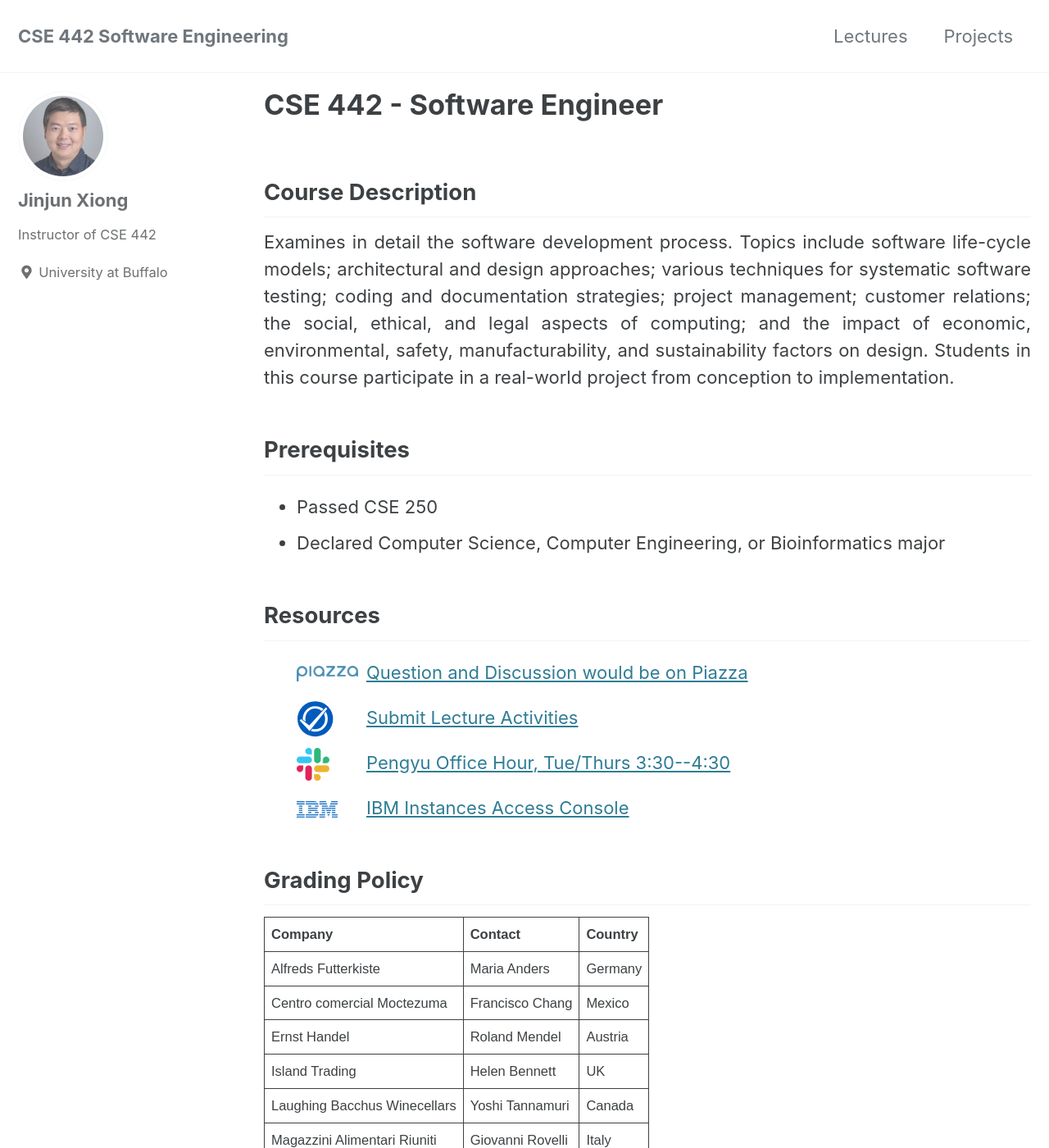
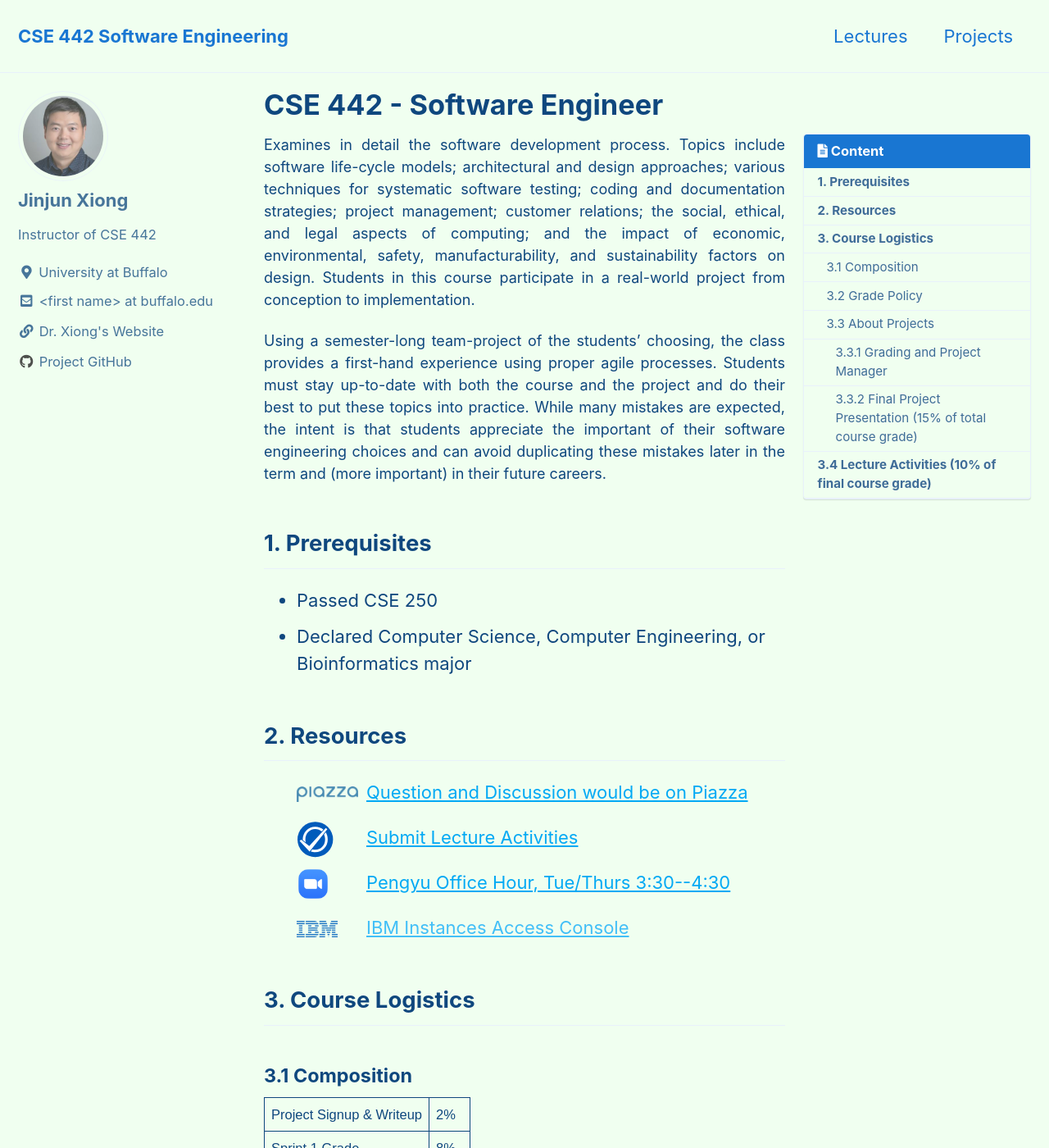
Before and after one commit to xlab-classes/cse442, a Jekyll site: the page built from index.md, in a window 1280 px wide and 1400 px high. Shown: the whole window at 82% size. Built offline with Jekyll 4.4.1, drawn with Linux system fonts in a browser that asks for light colours; cached includes are drawn as plain includes; some of the changed text lies outside the part shown.

Commit message:
fill the content in

```diff
--- a/_config.yml
+++ b/_config.yml
@@ -12,7 +12,7 @@
 
 # theme                  : "minimal-mistakes-jekyll"
 # remote_theme           : "mmistakes/minimal-mistakes"
-minimal_mistakes_skin    : "default" # "air", "aqua", "contrast", "dark", "dirt", "neon", "mint", "plum", "sunrise"
+minimal_mistakes_skin    : "aqua" # "air", "aqua", "contrast", "dark", "dirt", "neon", "mint", "plum", "sunrise"
 
 # Site Settings
 locale                   : "en-US"
@@ -108,21 +108,21 @@
   location         : "University at Buffalo"
   email            :
   links:
-    - label: "Email"
+    - label: "&lt;first name&gt; at buffalo.edu"
       icon: "fas fa-fw fa-envelope-square"
-      # url: "mailto:your.name@email.com"
-    - label: "Website"
+      url: ""
+    - label: "Dr. Xiong's Website"
       icon: "fas fa-fw fa-link"
-      # url: "https://your-website.com"
+      url: "https://www.xlab-ub.com/"
     - label: "Twitter"
       icon: "fab fa-fw fa-twitter-square"
       # url: "https://twitter.com/"
     - label: "Facebook"
       icon: "fab fa-fw fa-facebook-square"
       # url: "https://facebook.com/"
-    - label: "GitHub"
+    - label: "Project GitHub"
       icon: "fab fa-fw fa-github"
-      # url: "https://github.com/"
+      url: "https://github.com/xlab-classes/cse442"
     - label: "Instagram"
       icon: "fab fa-fw fa-instagram"
       # url: "https://instagram.com/"
--- a/index.md
+++ b/index.md
@@ -1,31 +1,34 @@
 ---
 layout: single
-classes: wide
+# classes: wide
 title: CSE 442 - Software Engineer
 author_profile: true
+toc: true
+# toc_sticky: true
+toc_label: "Content"
 ---
 
-## Course Description
-<p align="justify">
+<p style='font-size:18px;text-align:justify'>
 Examines in detail the software development process. Topics include software life-cycle models; architectural and design
 approaches; various techniques for systematic software testing; coding and documentation strategies; project management;
 customer relations; the social, ethical, and legal aspects of computing; and the impact of economic, environmental, safety,
 manufacturability, and sustainability factors on design. Students in this course participate in a real-world project from
 conception to implementation.
-<!-- <br><br> -->
+</p>
 
-<!-- Using a semester-long team-project of the students’ choosing, the class provides a first-hand experience using proper agile
+<p style='font-size:18px;text-align:justify'>
+Using a semester-long team-project of the students’ choosing, the class provides a first-hand experience using proper agile
 processes. Students must stay up-to-date with both the course and the project and do their best to put these topics into
 practice. While many mistakes are expected, the intent is that students appreciate the important of their software engineering
-choices and can avoid duplicating these mistakes later in the term and (more important) in their future careers. -->
+choices and can avoid duplicating these mistakes later in the term and (more important) in their future careers.
 </p>
 
-## Prerequisites
+## 1. Prerequisites
 
 - Passed CSE 250
 - Declared Computer Science, Computer Engineering, or Bioinformatics major
 
-## Resources
+## 2. Resources
 
 <style>
 piaaza {
@@ -50,7 +53,7 @@
 	margin: 0;
 	padding: 32px 0 36px 85px;
 	list-style: none;
-	background-image: url("./assets/logos/slack.png");
+	background-image: url("./assets/logos/zoom.png");
 	background-repeat: no-repeat;
 	background-position: left center;
 	background-size: 40px;
@@ -84,65 +87,130 @@
 </style>
 
 <ul>
-<a href="https://www.google.com">
+<a href="https://piazza.com/class/kykeiihy8uc6mm">
   <piaaza> Question and Discussion would be on Piazza</piaaza>
 </a>
 </ul>
 
 <ul>
-<a href="https://www.google.com">
+<a href="https://autograder.cse.buffalo.edu/courses/CSE442-s22-real/assessments">
   <autolab> Submit Lecture Activities</autolab>
 </a>
 </ul>
 
 <ul>
-<a href="https://www.google.com">
+<a href="https://buffalo.zoom.us/j/7548242736?pwd=cGI2MExZNWpXaE0xZUJaVVh3citrdz09">
   <slack> Pengyu Office Hour, Tue/Thurs 3:30--4:30 </slack>
 </a>
 </ul>
 
 <ul>
-<a href="https://www.google.com">
+<a href="">
   <IBM> IBM Instances Access Console </IBM>
 </a>
 </ul>
 
 
-## Grading Policy
+## 3. Course Logistics
+#### 3.1 Composition
 <table>
   <tr>
-    <th>Company</th>
-    <th>Contact</th>
-    <th>Country</th>
+    <td>Project Signup & Writeup</td>
+    <td>2%</td>
   </tr>
   <tr>
-    <td>Alfreds Futterkiste</td>
-    <td>Maria Anders</td>
-    <td>Germany</td>
+    <td>Sprint 1 Grade</td>
+    <td>8%</td>
   </tr>
   <tr>
-    <td>Centro comercial Moctezuma</td>
-    <td>Francisco Chang</td>
-    <td>Mexico</td>
+    <td>Sprint 2 Grade</td>
+    <td>15%</td>
   </tr>
   <tr>
-    <td>Ernst Handel</td>
-    <td>Roland Mendel</td>
-    <td>Austria</td>
+    <td>Sprint 3 Grade</td>
+    <td>25%</td>
   </tr>
   <tr>
-    <td>Island Trading</td>
-    <td>Helen Bennett</td>
-    <td>UK</td>
+    <td>Sprint 4 Grade</td>
+    <td>25%</td>
   </tr>
   <tr>
-    <td>Laughing Bacchus Winecellars</td>
-    <td>Yoshi Tannamuri</td>
-    <td>Canada</td>
+    <td>Final Demo(video)</td>
+    <td>15%</td>
   </tr>
   <tr>
-    <td>Magazzini Alimentari Riuniti</td>
-    <td>Giovanni Rovelli</td>
-    <td>Italy</td>
+    <td>Lecture Quiz</td>
+    <td>10%</td>
   </tr>
 </table>
+
+#### 3.2 Grade Policy
+There is **No Curve** for this course, the final letter grade is based upon the following cutoffs:
+<table>
+  <tr>
+    <td>&ge;93</td>
+    <td>&ge;90 && &lt;93 </td>
+    <td>&ge;87 && &lt;90 </td>
+    <td>&ge;83 && &lt;87 </td>
+    <td>&ge;80 && &lt;83 </td>
+    <td>&ge;77 && &lt;80 </td>
+    <td>&ge;73 && &lt;77 </td>
+    <td>&ge;70 && &lt;73 </td>
+    <td>&ge;67 && &lt;70 </td>
+    <td>&ge;60 && &lt;67 </td>
+    <td>&lt;60  </td>
+  </tr>
+  <tr>
+    <td>A</td>
+    <td>A- </td>
+    <td>B+ </td>
+    <td>B </td>
+    <td>B- </td>
+    <td>C+ </td>
+    <td>C </td>
+    <td>C- </td>
+    <td>D+ </td>
+    <td>D </td>
+    <td>F </td>
+  </tr>
+</table>
+
+#### 3.3 About Projects
+<p style='font-size:18px;text-align:justify'>
+Each team will complete their project over a series of 4 sprints. The work in each sprint will be presented and graded during
+each group's usual project manager meeting time.
+</p>
+
+<p style='font-size:18px;text-align:justify'>
+<i><u>*To ensure that credit is earned only by students who participated in its creation, each of the document's authors will need to
+submit this work. Allowing a student who was not in attendance or did not contribute to the document is an academic integrity
+policy violation by both the student submitting others' work as their own AND the students who allowed their material be
+copied.</u></i>
+</p>
+
+###### 3.3.1 Grading and Project Manager
+<p style='font-size:18px; text-align:justify'>
+The grading sessions will be led by students from the Project Management course. During this presentation, it is the team’s responsibility to demonstrate that they met each of the criteria from the grading rubric. The end-of-sprint grading will <b>NOT</b> be done by the group's project manager. Their project manager will NOT have any input into
+the team’s sprint grade.
+</p>
+
+<p style='font-size:18px; text-align:justify'>
+At the end of the sprint, students will be able to complete a peer- and self-evaluation. These evaluations provide feedback on
+how well each team member contributed to the team during that sprint. A similar evaluation will also be completed by the
+team's project manager. The instructor reserves the right to manually adjust individual sprint grades within a group if the level
+of effort is significantly different across members that has not been accounted for by meeting preparedness adjustments.
+</p>
+
+###### 3.3.2 Final Project Presentation (15% of total course grade)
+<p style='font-size:18px; text-align:justify'>
+Students will present a sales demo of their completed project with content and style that is appropriate for a commercial demo.
+These sales demos will need to be <b>7 – 9</b> minutes and take place during the last weeks of lecture and the final exam period. A
+detailed grading rubric for these presentations will be available on the course website.
+</p>
+
+#### 3.4 Lecture Activities (10% of final course grade)
+Throughout the term, individuals and groups will work on activities related to the course material. These activities will require
+that students reflect on the software engineering concepts presented in lectures/lecture videos before answering questions on
+how they think would be the best way that they could bring those concepts into practice. These documents will need to be
+saved as a PDF file and submitted via AutoLab. Since these activities will also be used to assess department-level student
+learning outcomes, it is important that all students participate.
```
Also changed, not shown: _data/navigation.yml (+13 -16 lines), _pages/lectures.md (+2 -2 lines), _pages/projects.md (+4 -39 lines), _pages/projects2.md (+0 -39 lines), assets/logos/zoom.png (added).
